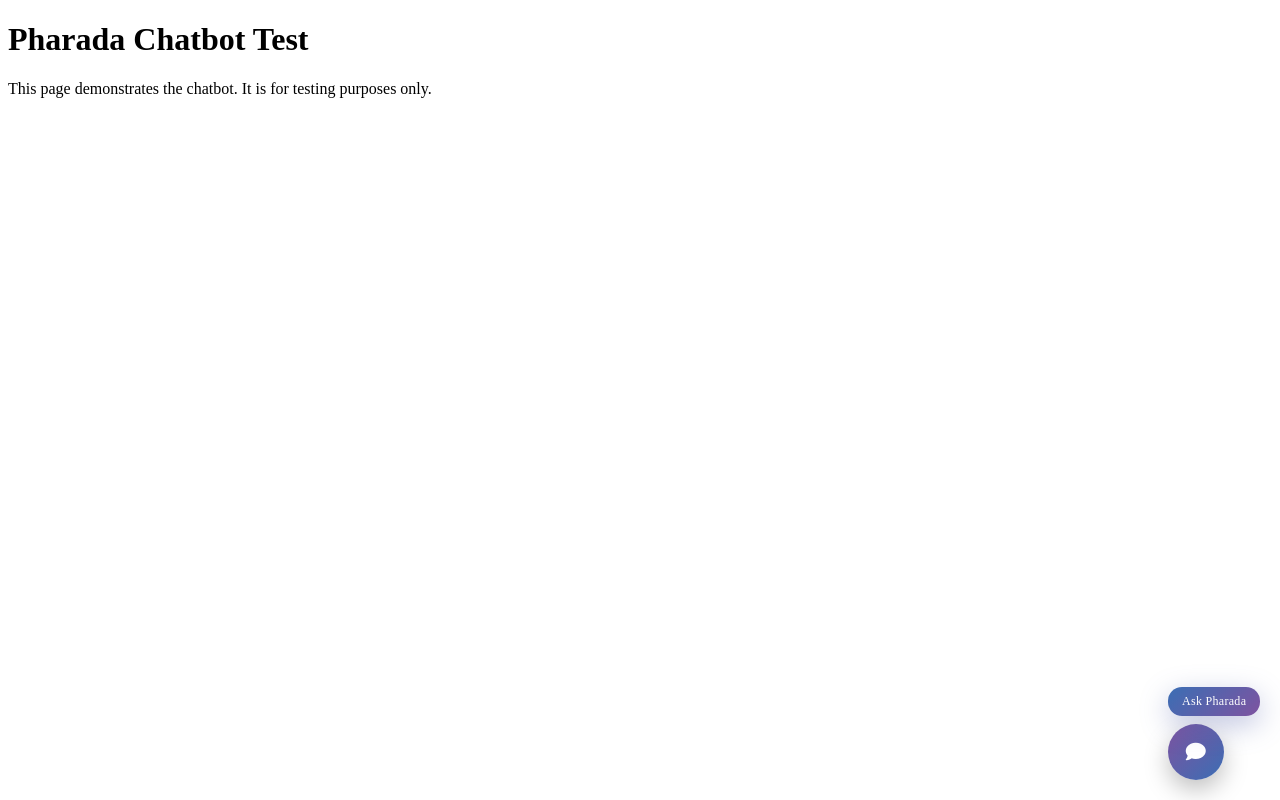
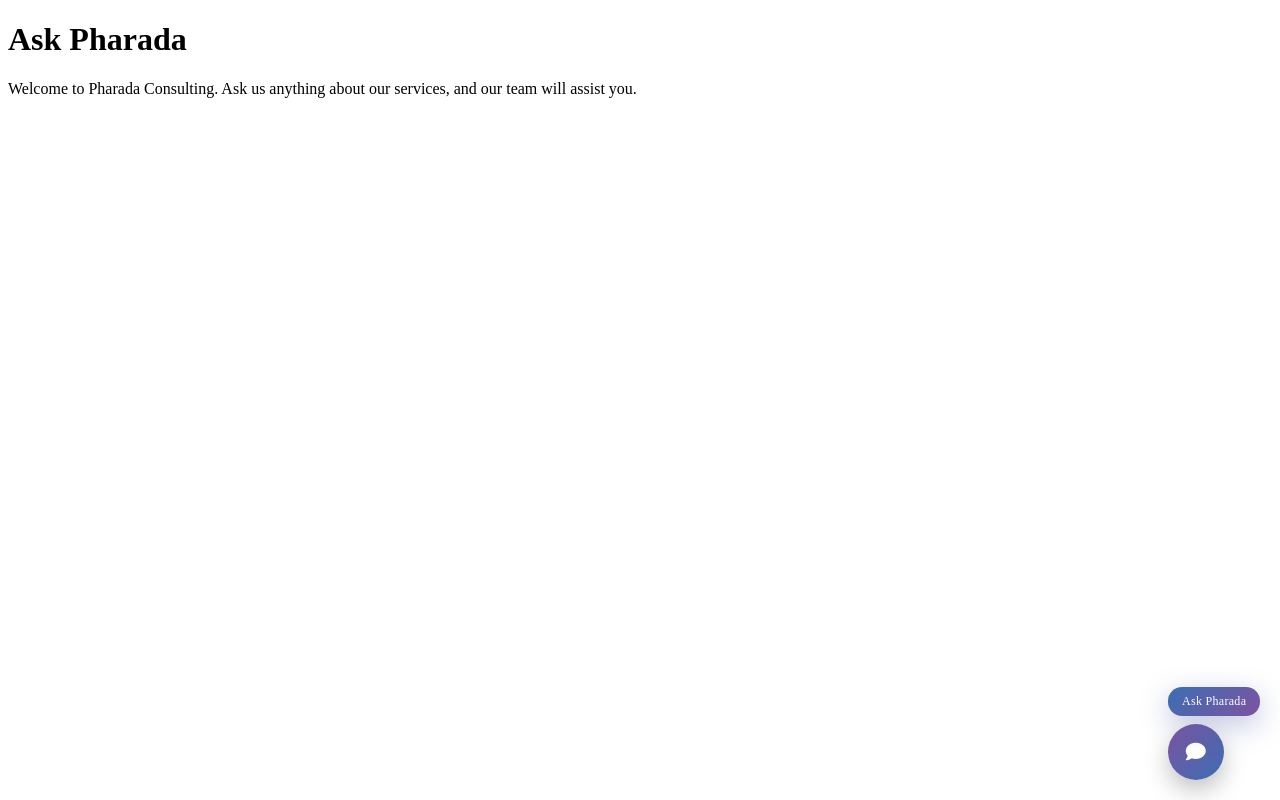
Before and after one commit to pharadawebsite-dot/chatbot, a plain HTML site: page index.html in a window 1280 px wide. Drawn offline with Linux system fonts and the light colour scheme.

Commit message:
Update index.html

```diff
--- a/index.html
+++ b/index.html
@@ -1,14 +1,16 @@
 <!DOCTYPE html>
 <html lang="en">
 <head>
+
   <meta charset="UTF-8">
-  <title>Pharada Chatbot Demo</title>
+  <title>Ask Pharada</title>
+
 </head>
 <body>
-  <h1>Pharada Chatbot Test</h1>
-  <p>This page demonstrates the chatbot. It is for testing purposes only.</p>
+  <h1>Ask Pharada</h1>
+  <p>Welcome to Pharada Consulting. Ask us anything about our services, and our team will assist you.</p>
 
-  <!-- Include Chatbot JS -->
+  <!-- Chatbot Script -->
   <script src="chatbot.js" async></script>
 </body>
 </html>
```
